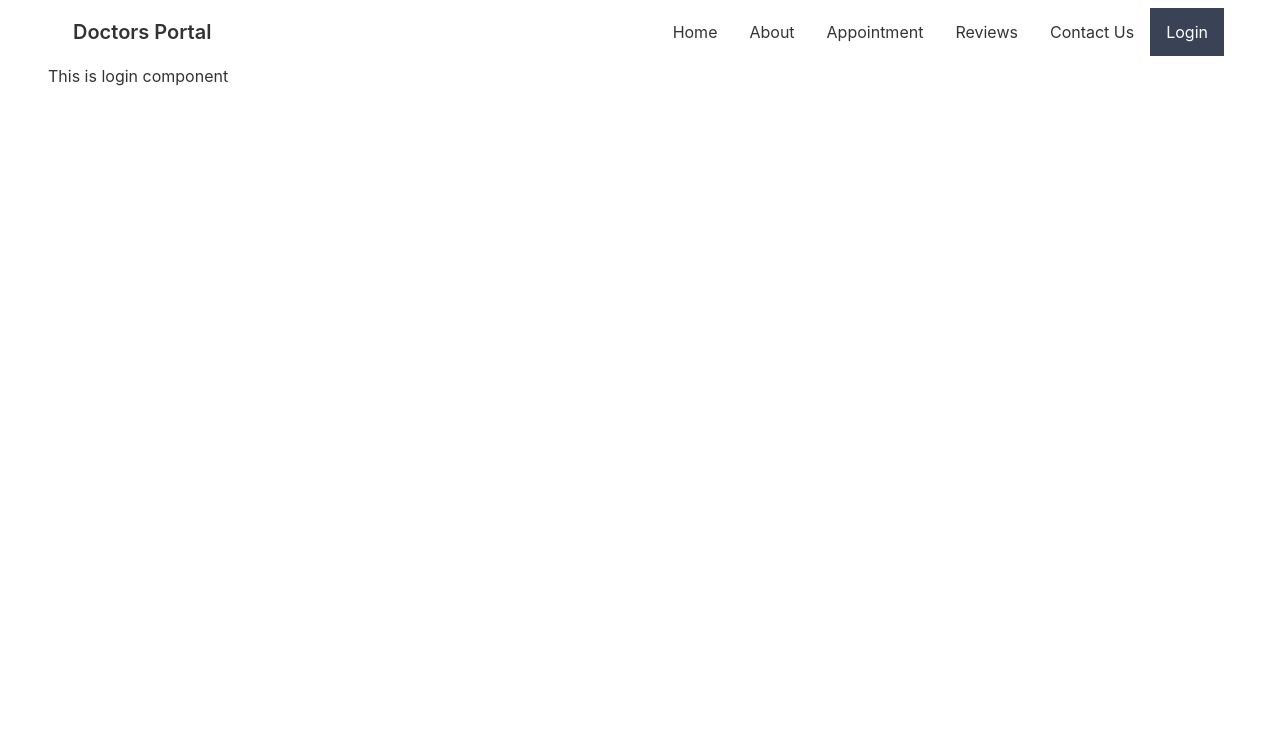
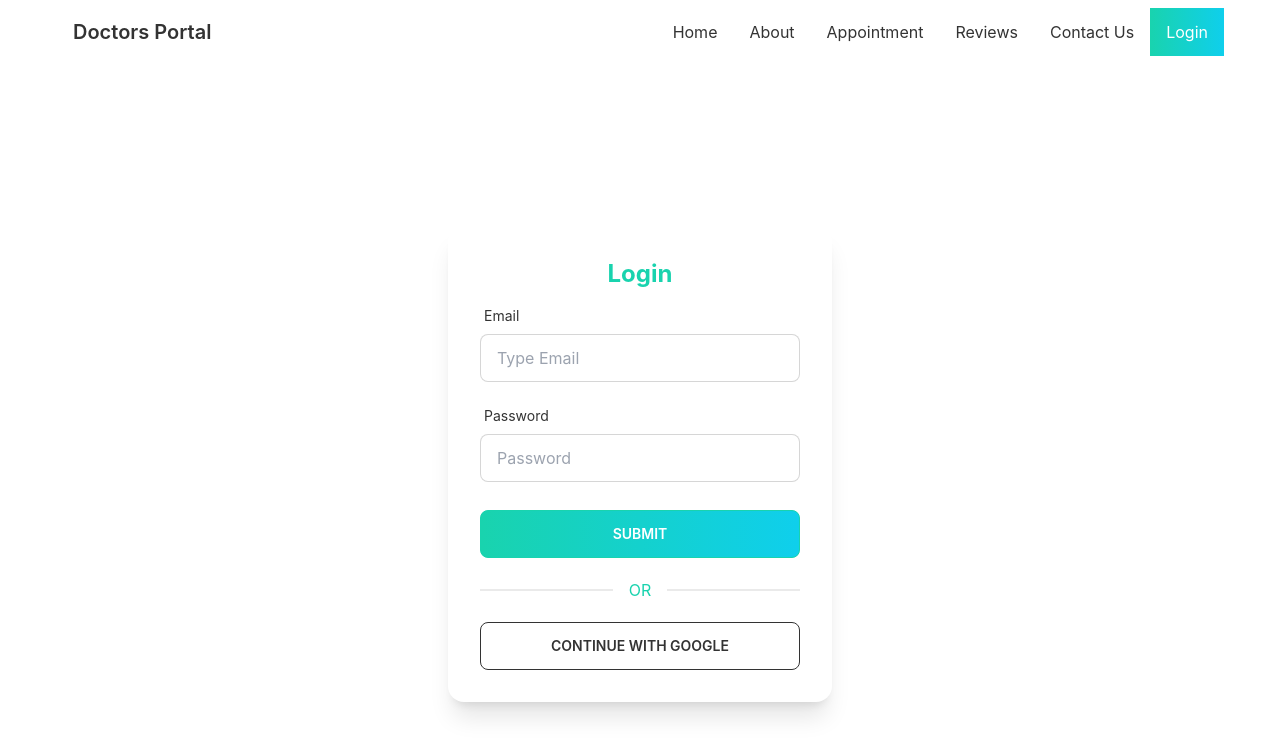
Before and after one commit to arifmia1129/doctors-portal-client, a React (Create React App) app: page /login in a window 1280 px wide. Shown: the top 756 px of the page. Built offline with nearby package versions, Linux system fonts and the light colour scheme; no server answers.

Commit message:
added login form with email, password validation and google signin added

```diff
--- a/package.json
+++ b/package.json
@@ -13,6 +13,7 @@
     "react-day-picker": "^8.0.4",
     "react-dom": "^18.1.0",
     "react-firebase-hooks": "^5.0.3",
+    "react-hook-form": "^7.31.1",
     "react-router-dom": "^6.3.0",
     "react-scripts": "5.0.1",
     "web-vitals": "^2.1.4"
--- a/src/firebase.init.js
+++ b/src/firebase.init.js
@@ -1,5 +1,6 @@
 // Import the functions you need from the SDKs you need
 import { initializeApp } from "firebase/app";
+import { getAuth } from "firebase/auth";
 // TODO: Add SDKs for Firebase products that you want to use
 // https://firebase.google.com/docs/web/setup#available-libraries
 
@@ -15,3 +16,7 @@ const firebaseConfig = {
 
 // Initialize Firebase
 const app = initializeApp(firebaseConfig);
+
+const auth = getAuth(app);
+
+export default auth;
--- a/src/pages/Authentication/Login.js
+++ b/src/pages/Authentication/Login.js
@@ -1,9 +1,110 @@
 import React from 'react';
+import { useSignInWithGoogle } from 'react-firebase-hooks/auth';
+import auth from "../../firebase.init";
+import { useForm } from "react-hook-form";
+import { useSignInWithEmailAndPassword } from 'react-firebase-hooks/auth';
+import Loading from '../Shared/Loading';
 
 const Login = () => {
+    const [signInWithGoogle, gUser, gLoading, gError] = useSignInWithGoogle(auth);
+
+    const [
+        signInWithEmailAndPassword,
+        user,
+        loading,
+        error,
+    ] = useSignInWithEmailAndPassword(auth);
+
+    let signInError;
+
+    const { register, formState: { errors }, handleSubmit } = useForm();
+    const onSubmit = (data) => {
+        signInWithEmailAndPassword(data.email, data.password);
+        console.log(data);
+    };
+
+    if (loading || gLoading) {
+        return <Loading />
+    }
+
+    if (user || gUser) {
+        console.log(user);
+    }
+
+    if (error || gError) {
+        signInError = <p className='text-red-500'><small>{error?.message.split(":")[1] || gError?.message.split(":")[1]}</small></p>
+    }
+
+
+
     return (
-        <div>
-            This is login component
+        <div className='flex justify-center items-center h-screen'>
+            <div className="card w-96 bg-base-100 shadow-xl">
+                <div className="card-body">
+                    <h2 className="text-2xl font-bold text-secondary text-center">Login</h2>
+
+                    <form onSubmit={handleSubmit(onSubmit)}>
+
+                        <div className="form-control w-full max-w-xs">
+                            <label className="label">
+                                <span className="label-text">Email</span>
+                            </label>
+                            <input
+                                {...register("email", {
+                                    required: {
+                                        value: true,
+                                        message: "Email field is required."
+                                    },
+                                    pattern: {
+                                        value: /^\w+([\.-]?\w+)*@\w+([\.-]?\w+)*(\.\w{2,3})+$/,
+                                        message: 'Enter a valid email address.'
+                                    }
+                                })}
+                                type="email"
+                                placeholder="Type Email"
+                                className="input input-bordered w-full max-w-xs" />
+                            <label className="label">
+                                {errors.email?.type === 'required' && <span className="label-text-alt text-red-500">{errors.email.message}</span>}
+                                {errors.email?.type === 'pattern' && <span className="label-text-alt text-red-500">{errors.email.message}</span>}
+                            </label>
+                        </div>
+                        <div className="form-control w-full max-w-xs">
+                            <label className="label">
+                                <span className="label-text">Password</span>
+                            </label>
+                            <input
+                                {...register("password", {
+                                    required: {
+                                        value: true,
+                                        message: "Email field is required."
+                                    },
+                                    minLength: {
+                                        value: 6,
+                                        message: 'Must be 6 characters or longer.'
+                                    }
+                                })}
+                                type="password"
+                                placeholder="Password"
+                                className="input input-bordered w-full max-w-xs" />
+                            <label className="label">
+                                {errors.password?.type === 'required' && <span className="label-text-alt text-red-500">{errors.password.message}</span>}
+                                {errors.password?.type === 'minLength' && <span className="label-text-alt text-red-500">{errors.password.message}</span>}
+                            </label>
+                        </div>
+                        <div className='pb-3'>
+                            {signInError}
+                        </div>
+                        <input className='btn btn-secondary text-white w-full max-w-xs bg-gradient-to-r from-secondary to-primary' type="submit" />
+                    </form>
+
+
+                    <div className="divider text-secondary">OR</div>
+                    <button
+                        onClick={() => signInWithGoogle()}
+                        className="btn btn-outline">Continue With Google
+                    </button>
+                </div>
+            </div>
         </div>
     );
 };
--- a/src/pages/Home/Services/Services.js
+++ b/src/pages/Home/Services/Services.js
@@ -9,7 +9,7 @@ const Services = () => {
     const services = [
         { _id: 1, img: img1, name: "Fluoride Treatment", description: "We provide services to you in such a way that you are healthy and satisfied. We have a panel of specialist doctors to provide these services. So you can safely accept any of our services." },
         { _id: 2, img: img2, name: "Cavity Filling", description: "We provide services to you in such a way that you are healthy and satisfied. We have a panel of specialist doctors to provide these services. So you can safely accept any of our services." },
-        { _id: 3, img: img1, name: "Teeth Whitening", description: "We provide services to you in such a way that you are healthy and satisfied. We have a panel of specialist doctors to provide these services. So you can safely accept any of our services." }
+        { _id: 3, img: img3, name: "Teeth Whitening", description: "We provide services to you in such a way that you are healthy and satisfied. We have a panel of specialist doctors to provide these services. So you can safely accept any of our services." }
     ]
     return (
         <div className='my-10'>
--- /dev/null
+++ b/src/pages/Shared/Loading.js
@@ -0,0 +1,17 @@
+import React from 'react';
+
+const Loading = () => {
+    return (
+        <div className="flex h-screen justify-center items-center">
+            <button disabled type="button" className="text-white bg-blue-700 hover:bg-blue-800 focus:ring-4 focus:ring-blue-300 font-medium rounded-lg text-sm px-5 py-2.5 text-center mr-2 dark:bg-blue-600 dark:hover:bg-blue-700 dark:focus:ring-blue-800 inline-flex items-center">
+                <svg role="status" className="inline w-4 h-4 mr-3 text-white animate-spin" viewBox="0 0 100 101" fill="none" xmlns="http://www.w3.org/2000/svg">
+                    <path d="M100 50.5908C100 78.2051 77.6142 100.591 50 100.591C22.3858 100.591 0 78.2051 0 50.5908C0 22.9766 22.3858 0.59082 50 0.59082C77.6142 0.59082 100 22.9766 100 50.5908ZM9.08144 50.5908C9.08144 73.1895 27.4013 91.5094 50 91.5094C72.5987 91.5094 90.9186 73.1895 90.9186 50.5908C90.9186 27.9921 72.5987 9.67226 50 9.67226C27.4013 9.67226 9.08144 27.9921 9.08144 50.5908Z" fill="#E5E7EB" />
+                    <path d="M93.9676 39.0409C96.393 38.4038 97.8624 35.9116 97.0079 33.5539C95.2932 28.8227 92.871 24.3692 89.8167 20.348C85.8452 15.1192 80.8826 10.7238 75.2124 7.41289C69.5422 4.10194 63.2754 1.94025 56.7698 1.05124C51.7666 0.367541 46.6976 0.446843 41.7345 1.27873C39.2613 1.69328 37.813 4.19778 38.4501 6.62326C39.0873 9.04874 41.5694 10.4717 44.0505 10.1071C47.8511 9.54855 51.7191 9.52689 55.5402 10.0491C60.8642 10.7766 65.9928 12.5457 70.6331 15.2552C75.2735 17.9648 79.3347 21.5619 82.5849 25.841C84.9175 28.9121 86.7997 32.2913 88.1811 35.8758C89.083 38.2158 91.5421 39.6781 93.9676 39.0409Z" fill="currentColor" />
+                </svg>
+                Loading...
+            </button>
+        </div>
+    );
+};
+
+export default Loading;
--- a/src/pages/Shared/Navbar/Navbar.js
+++ b/src/pages/Shared/Navbar/Navbar.js
@@ -5,32 +5,32 @@ const Navbar = () => {
     const navLink = <>
         <li>
             <NavLink className={({ isActive }) =>
-                isActive ? "bg-accent text-white" : ""
+                isActive ? "bg-gradient-to-r from-secondary to-primary text-white" : ""
             } to="/home">Home</NavLink>
         </li>
         <li>
             <NavLink className={({ isActive }) =>
-                isActive ? "bg-accent text-white" : ""
+                isActive ? "bg-gradient-to-r from-secondary to-primary text-white" : ""
             } to="/about">About</NavLink>
         </li>
         <li>
             <NavLink className={({ isActive }) =>
-                isActive ? "bg-accent text-white" : ""
+                isActive ? "bg-gradient-to-r from-secondary to-primary text-white" : ""
             } to="/appointment">Appointment</NavLink>
         </li>
         <li>
             <NavLink className={({ isActive }) =>
-                isActive ? "bg-accent text-white" : ""
+                isActive ? "bg-gradient-to-r from-secondary to-primary text-white" : ""
             } to="/reviews">Reviews</NavLink>
         </li>
         <li>
             <NavLink className={({ isActive }) =>
-                isActive ? "bg-accent text-white" : ""
+                isActive ? "bg-gradient-to-r from-secondary to-primary text-white" : ""
             } to="/contact">Contact Us</NavLink>
         </li>
         <li>
             <NavLink className={({ isActive }) =>
-                isActive ? "bg-accent text-white" : ""
+                isActive ? "bg-gradient-to-r from-secondary to-primary text-white" : ""
             } to="/login">Login</NavLink>
         </li>
     </>
@@ -38,7 +38,7 @@ const Navbar = () => {
         <div className="navbar bg-base-100">
             <div className="navbar-start">
                 <NavLink className={({ isActive }) =>
-                    isActive ? "bg-accent text-white btn btn-ghost normal-case text-xl" : "btn btn-ghost normal-case text-xl"
+                    isActive ? "bg-gradient-to-r from-secondary to-primary text-white btn btn-ghost normal-case text-xl" : "btn btn-ghost normal-case text-xl"
                 } to="/">Doctors Portal</NavLink>
             </div>
             <div className="navbar-end">
```
Also changed, not shown: 1 other file (tests, documents, lock files or other folders).
